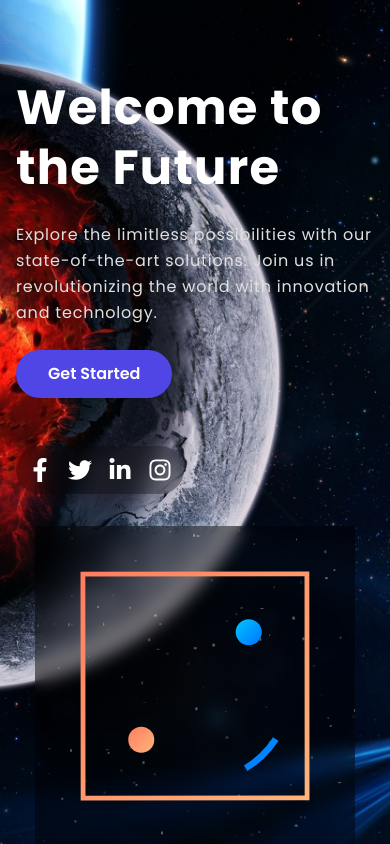
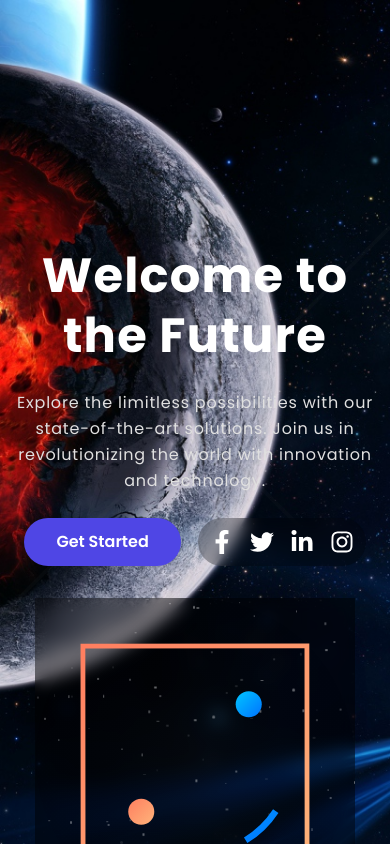
Before and after one commit to TiRFHiWOT/my-explore, a Next.js app: page /hero in a window 390 px wide. Built offline with nearby package versions, Linux system fonts and the light colour scheme; no server answers.

Commit message:
another commit

```diff
--- a/components/Hero/heading.tsx
+++ b/components/Hero/heading.tsx
@@ -3,7 +3,7 @@ import { motion } from "framer-motion";
 const Heading = () => {
   return (
     <motion.h1
-      className="text-5xl md:text-7xl font-black tracking-wide leading-tight"
+      className="text-5xl md:text-7xl font-black tracking-wide leading-tight text-center md:text-start"
       initial={{ opacity: 0, y: -50 }}
       animate={{ opacity: 1, y: 0 }}
       transition={{ duration: 1 }}
--- a/components/Hero/page.tsx
+++ b/components/Hero/page.tsx
@@ -7,7 +7,7 @@ import BackgroundImage from "./backgroundImage";
 export default function Home() {
   return (
     <Layout>
-      <section className="relative flex flex-col pt-20 items-center justify-center min-h-screen max-h-screen w-full overflow-hidden">
+      <section className="relative flex flex-col pt-80 md:pt-20 items-center justify-center min-h-screen max-h-screen w-full overflow-hidden">
         <BackgroundImage />
         <div className="relative z-10 flex flex-col md:flex-row items-center justify-between w-full max-w-6xl mx-auto space-y-8 md:space-y-0 md:space-x-12 px-4 sm:px-6 lg:px-8 text-white">
           <Text />
--- a/components/Hero/para.tsx
+++ b/components/Hero/para.tsx
@@ -3,7 +3,7 @@ import { motion } from "framer-motion";
 const Para = () => {
   return (
     <motion.p
-      className="md:text-lg max-w-xl leading-relaxed tracking-wider text-[#E0E0E0]"
+      className="md:text-lg max-w-xl leading-relaxed text-center md:text-start tracking-wider text-[#E0E0E0]"
       initial={{ opacity: 0, y: -30 }}
       animate={{ opacity: 1, y: 0 }}
       transition={{ duration: 1, delay: 0.3 }}
--- a/components/Hero/social.tsx
+++ b/components/Hero/social.tsx
@@ -10,7 +10,7 @@ const Social = () => {
   return (
     <section>
       <motion.div
-        className="flex space-x-4 mt-6 p-3 rounded-full backdrop-blur bg-[#00000044]"
+        className="flex w-fit space-x-4 md:mt-6 p-3 rounded-full backdrop-blur bg-[#00000044]"
         initial={{ opacity: 0, x: -30 }}
         animate={{ opacity: 1, x: 0 }}
         transition={{ duration: 1, delay: 0.9 }}
--- a/components/Hero/text.tsx
+++ b/components/Hero/text.tsx
@@ -9,8 +9,10 @@ const Text = () => {
       <div className="flex flex-col justify-center items-start space-y-6 w-full max-w-lg">
         <Heading />
         <Para />
-        <Button />
-        <Social />
+        <div className="flex flex-row md:flex-col justify-around w-full">
+          <Button />
+          <Social />
+        </div>
       </div>
     </section>
   );
```
